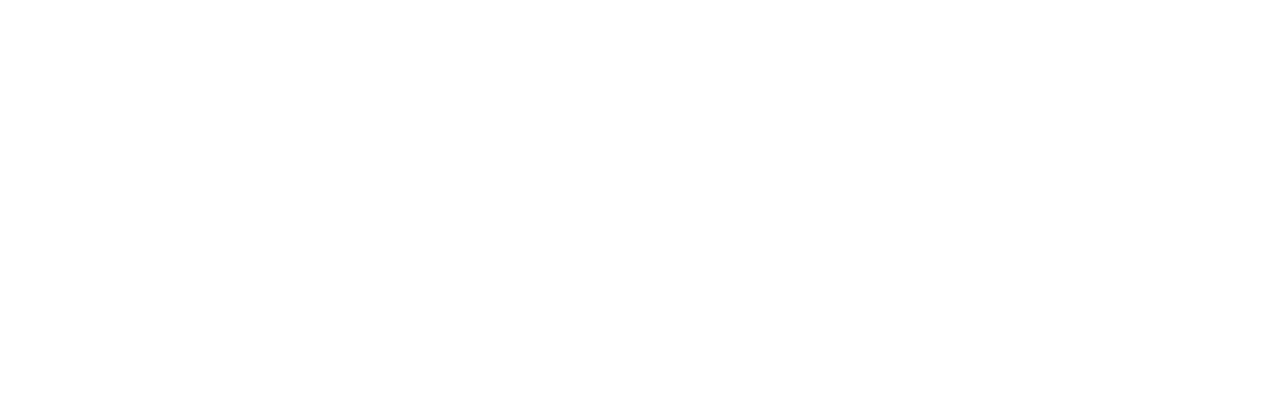
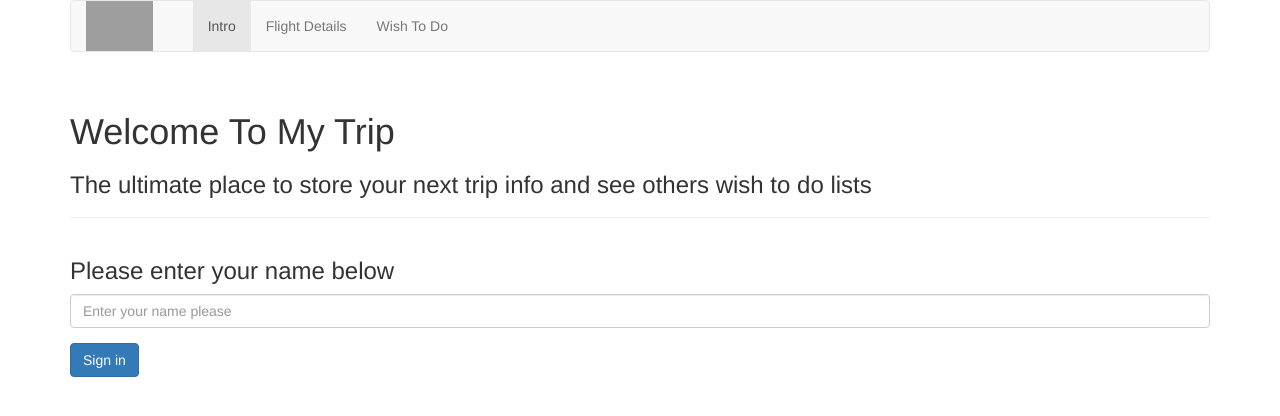
Before and after one commit to aweinmacher/myTrip, a website: page public/index.html in a window 1280 px wide. Drawn offline with nearby package versions, Linux system fonts and the light colour scheme; grey boxes are pictures that could not be loaded.

Commit message:
nav bar and search field

```diff
--- a/public/index.html
+++ b/public/index.html
@@ -1,28 +1,51 @@
 <!DOCTYPE html>
 <html lang="en">
+<head>
+  <title>My Trip</title>
+  <meta charset="utf-8">
+  <meta name="viewport" content="width=device-width, initial-scale=1">
+  <link rel="stylesheet" type="text/css" href="bootstrap\dist\css\bootstrap.min.css">
+  <link rel="stylesheet" type="text/css" href="style.css">
+ </head>
+<body>
+<div class="container">
+<nav class="navbar navbar-default">
+  <div class="container-fluid">
+    <div class="navbar-header">
+      <a href="#" class="navbar-left"><img class="mytrip-logo" src="https://image.ibb.co/ds3cBw/logo.png"></a>
+    </div>
+    <ul class="nav navbar-nav">
+      <li class="active"><a href="#">Intro</a></li>
+      <li><a href="#">Flight Details</a></li>
+      <li><a href="#">Wish To Do</a></li>
+    </ul>
+  </div>
+</nav>
+</div>
 
-<head>
-    <link rel="stylesheet" type="text/css" href="bootstrap\dist\css\bootstrap.min.css">
-    <link rel="stylesheet" type="text/css" href="font-awesome\css\font-awesome.min.css">
-    <link rel="stylesheet" type="text/css" href="style.css">
-    <meta charset="UTF-8">
-    <meta name="viewport" content="width=device-width, initial-scale=1.0">
-    <meta http-equiv="X-UA-Compatible" content="ie=edge">
-    <title>My Trip</title>
-</head>
+<!-- WELCOME USER !-->
+<div class="container">
+  <div class="page-header">
+    <h1>Welcome To My Trip</h1>
+    <h3>The ultimate place to store your next trip info and see others wish to do lists</h3>
+  </div>
 
-<body>
+</div>
+
+<div class="container">
+<form class="post-form">
+  <h3>Please enter your name below</h3>
+  <div class="form-group">
+      <input class="form-control" type="text" id="userName" placeholder="Enter your name please"/>
+  </div>
+  <button type="button" id="signIn" class="btn btn-primary">Sign in</button>
+</form>
+</div>
 
 
-
-
-
-
-
-    <script type="text/javascript" src="jquery/dist/jquery.min.js"></script>
-    <script type="text/javascript" src="bootstrap/dist/js/bootstrap.min.js"></script>
-    <script type="text/javascript" src="handlebars/dist/handlebars.min.js"></script>
+<script type="text/javascript" src="jquery/dist/jquery.min.js"></script>
+<script type="text/javascript" src="bootstrap/dist/js/bootstrap.min.js"></script>
+<script type="text/javascript" src="handlebars/dist/handlebars.min.js"></script>
 
 </body>
-
 </html>
--- a/public/style.css
+++ b/public/style.css
@@ -0,0 +1,5 @@
+
+.mytrip-logo {
+     height: 50px;
+     padding-right: 40px;
+    }
```
Also changed, not shown: package.json (+4 -3 lines), 1 other file.
